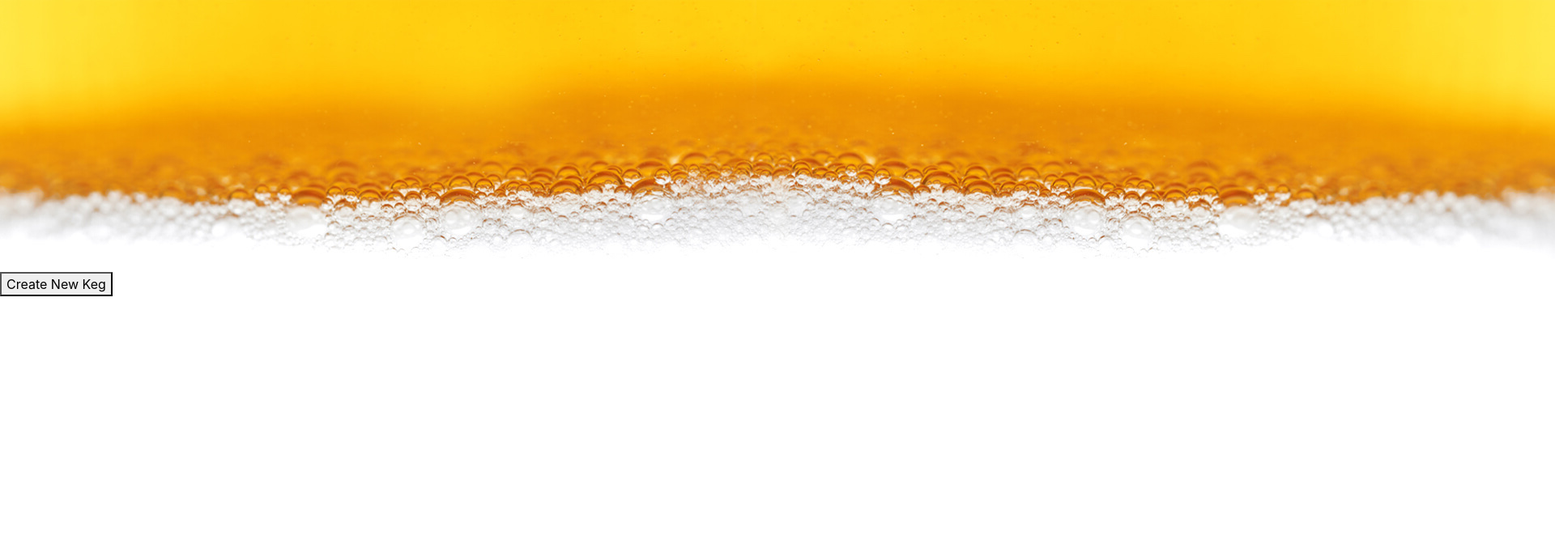
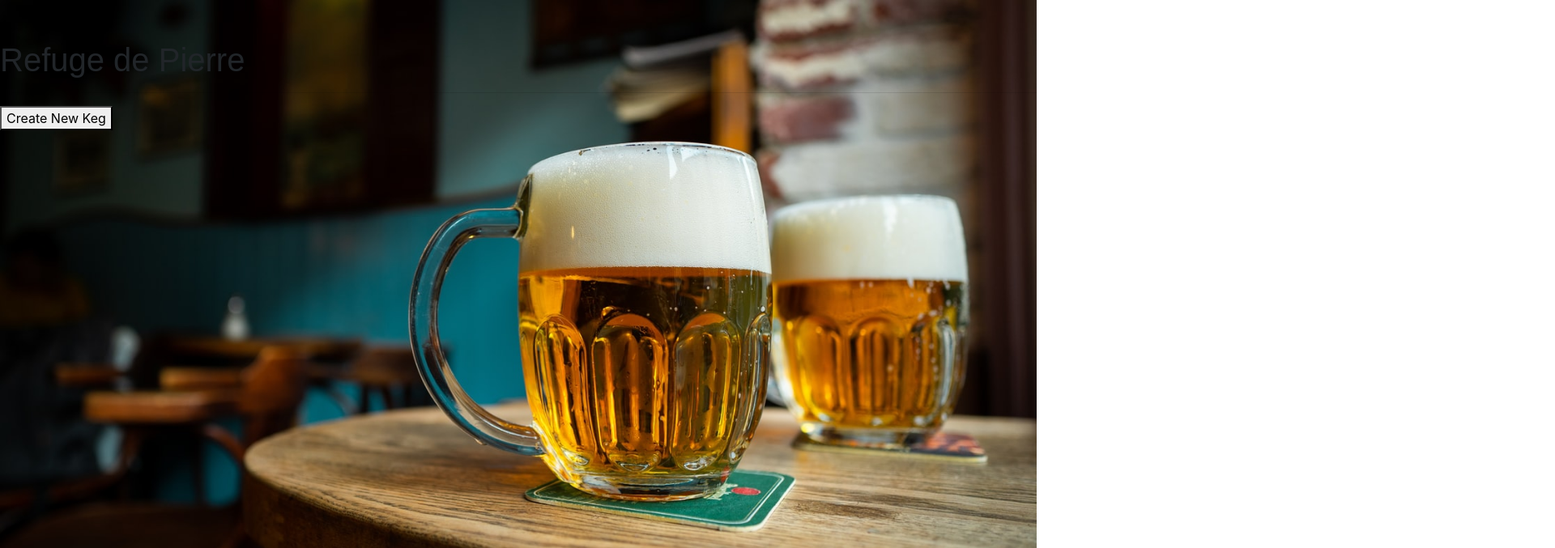
Before and after one commit to HarrisonStrand/tap-room-redux, a React (Create React App) app: page / in a window 1280 px wide. Shown: the top 677 px of the page at 81% size, 1920 px wide, since content can reach past the window. Built offline with nearby package versions, Linux system fonts and the light colour scheme.

Commit message:
add start styling for components

```diff
--- a/src/components/App.js
+++ b/src/components/App.js
@@ -2,6 +2,7 @@ import React from 'react';
 import Banner from './Banner';
 import Keg from './Keg';
 import KegControl from './KegControl';
+import background from "./../img/beerbackground.jpeg";
 
 function App() {
   return (
--- a/src/components/Banner.js
+++ b/src/components/Banner.js
@@ -1,10 +1,16 @@
 import React from "react";
-import beerbanner from './../img/beerbanner.jpg';
 
 function Banner(){
+
+  const bannerStyles = {
+    fontFamily: 'sans-serif',
+    paddingTop: '50px'
+  }
+
   return (
     <>
-      <img src={beerbanner} alt="An image of a logo" />
+    <h1 style= {bannerStyles}>Refuge de Pierre</h1>
+    <hr />
 		</>
   );
 }
--- a/src/index.css
+++ b/src/index.css
@@ -5,6 +5,10 @@ body {
     sans-serif;
   -webkit-font-smoothing: antialiased;
   -moz-osx-font-smoothing: grayscale;
+  background-image: url('./img/beerbackground.jpeg');
+  background-size: cover;
+  background-repeat: no-repeat;
+
 }
 
 code {
```
Also changed, not shown: src/img/beerbackground.jpeg (added).
